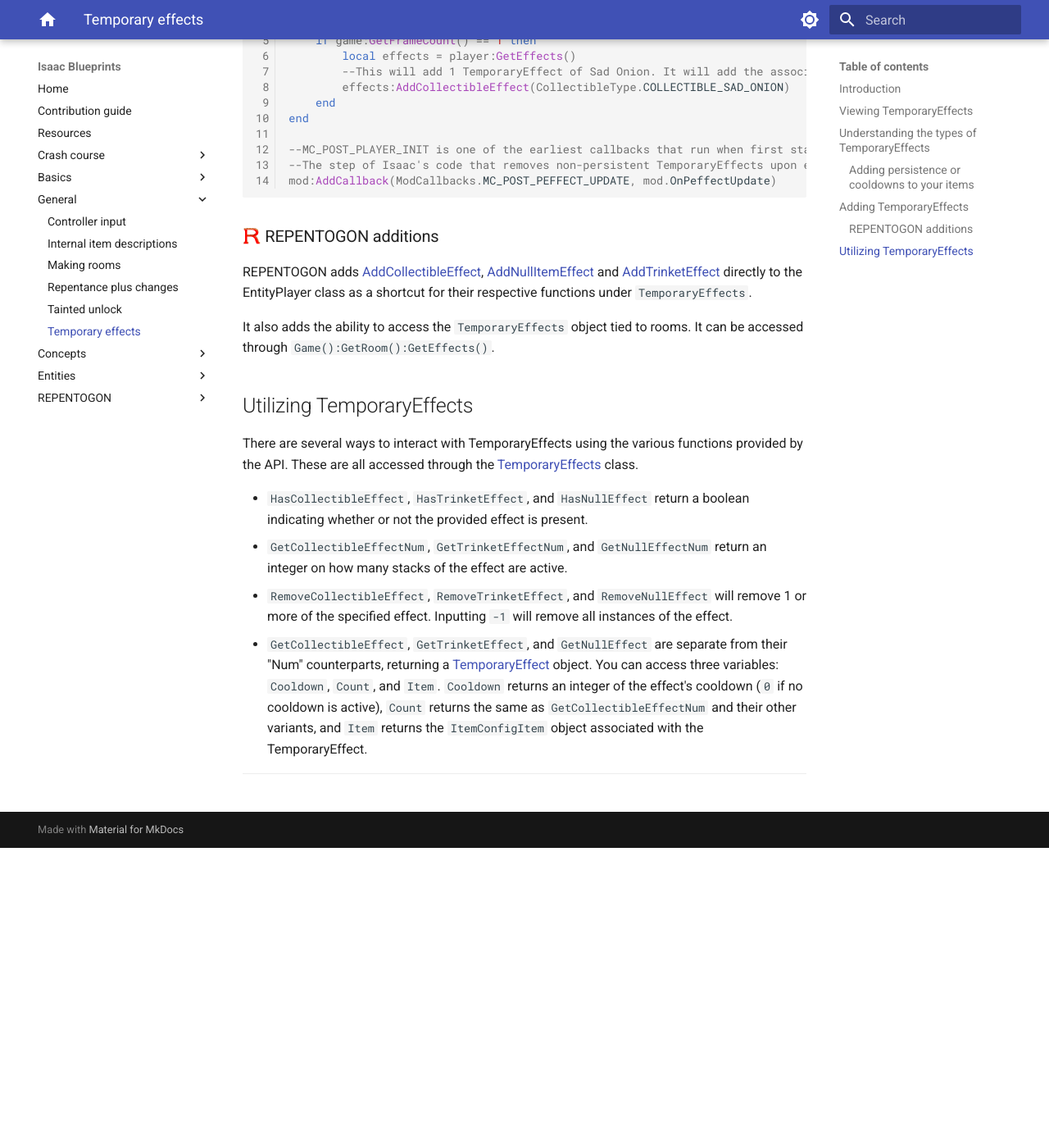
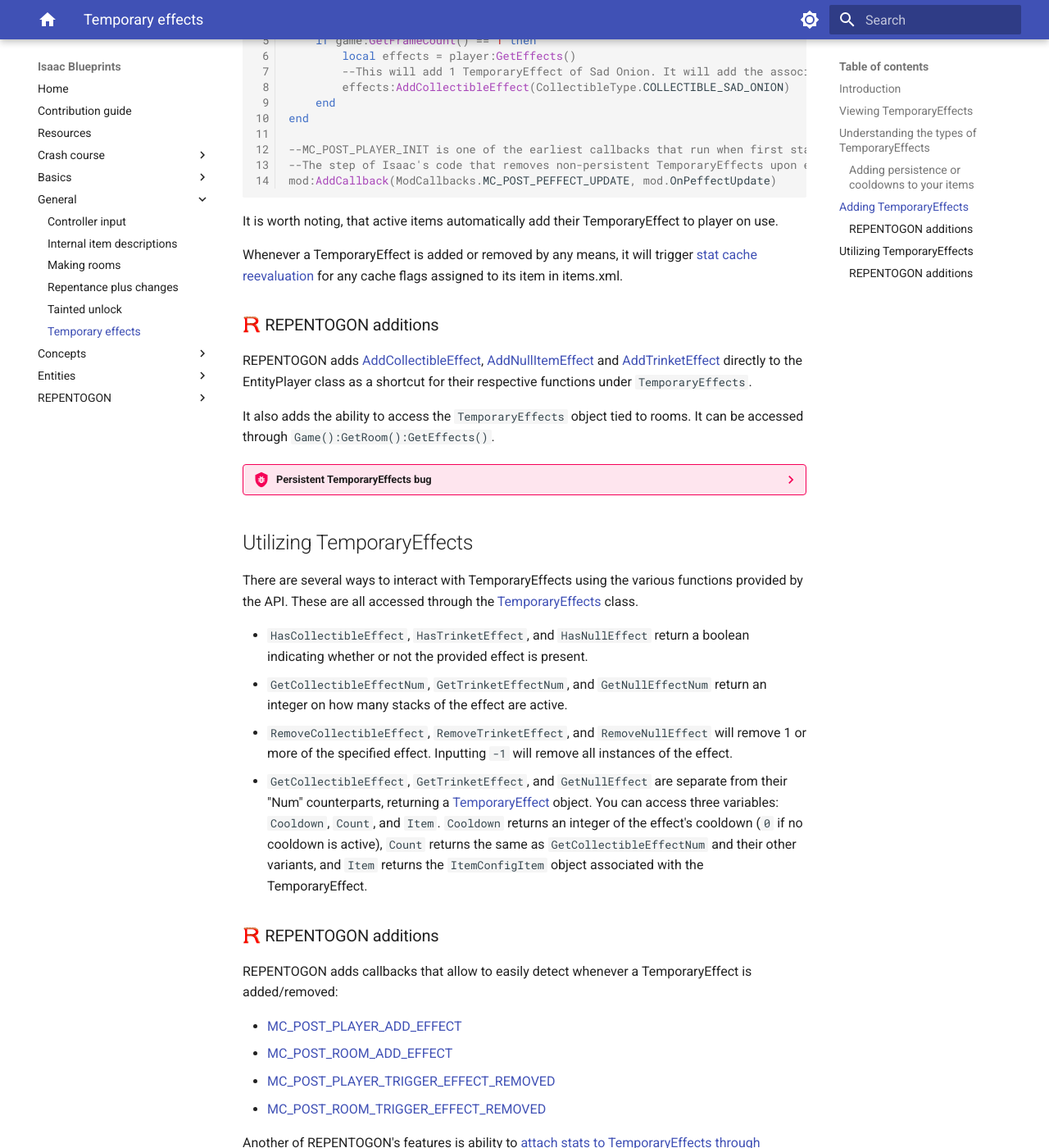
Before and after one commit to catinsurance/IsaacBlueprints, an MkDocs documentation site: the page built from docs/tutorials/general/temporary_effects.md, in a window 1280 px wide and 1400 px high, scrolled down 3529 px. Shown: the whole window at 82% size. Built offline with MkDocs 1.6.1 and Material for MkDocs 9.7.7, drawn with Linux system fonts in a browser that asks for light colours; comment, search, counter and statistics services are not loaded; before the commit the page ends 4563 px from its top, so only the background shows below that; some of the changed text lies outside the part shown.

Commit message:
Amend TemporaryEffects article

````diff
--- a/docs/tutorials/general/temporary_effects.md
+++ b/docs/tutorials/general/temporary_effects.md
@@ -92,11 +92,18 @@
 mod:AddCallback(ModCallbacks.MC_POST_PEFFECT_UPDATE, mod.OnPeffectUpdate)
 ```
 
+It is worth noting, that active items automatically add their TemporaryEffect to player on use.
+
+Whenever a TemporaryEffect is added or removed by any means, it will trigger [stat cache reevaluation](../basics/stats_cache.md) for any cache flags assigned to its item in items.xml.
+
 ### :modding-repentogon: REPENTOGON additions
 
 REPENTOGON adds [AddCollectibleEffect](https://repentogon.com/EntityPlayer.html#addcollectibleeffect), [AddNullItemEffect](https://repentogon.com/EntityPlayer.html#addnullitemeffect) and [AddTrinketEffect](https://repentogon.com/EntityPlayer.html#addtrinketeffect) directly to the EntityPlayer class as a shortcut for their respective functions under `TemporaryEffects`.
 
 It also adds the ability to access the `TemporaryEffects` object tied to rooms. It can be accessed through `Game():GetRoom():GetEffects()`.
+
+???- bug "Persistent TemporaryEffects bug"
+    Room's persistent TemporaryEffects are not properly stored upon quitting, and are thus lost after resuming a run.
 
 ## Utilizing TemporaryEffects
 
@@ -106,3 +113,14 @@
 - `GetCollectibleEffectNum`, `GetTrinketEffectNum`, and `GetNullEffectNum` return an integer on how many stacks of the effect are active.
 - `RemoveCollectibleEffect`, `RemoveTrinketEffect`, and `RemoveNullEffect` will remove 1 or more of the specified effect. Inputting `-1` will remove all instances of the effect.
 - `GetCollectibleEffect`, `GetTrinketEffect`, and `GetNullEffect` are separate from their "Num" counterparts, returning a [TemporaryEffect](https://wofsauge.github.io/IsaacDocs/rep/TemporaryEffect.html) object. You can access three variables: `Cooldown`, `Count`, and `Item`. `Cooldown` returns an integer of the effect's cooldown (`0` if no cooldown is active), `Count` returns the same as `GetCollectibleEffectNum` and their other variants, and `Item` returns the `ItemConfigItem` object associated with the TemporaryEffect.
+
+### :modding-repentogon: REPENTOGON additions
+
+REPENTOGON adds callbacks that allow to easily detect whenever a TemporaryEffect is added/removed:
+
+- [MC_POST_PLAYER_ADD_EFFECT](https://repentogon.com/enums/ModCallbacks.html#mc_post_player_add_effect)
+- [MC_POST_ROOM_ADD_EFFECT](https://repentogon.com/enums/ModCallbacks.html#mc_post_room_add_effect)
+- [MC_POST_PLAYER_TRIGGER_EFFECT_REMOVED](https://repentogon.com/enums/ModCallbacks.html#mc_post_player_trigger_effect_removed)
+- [MC_POST_ROOM_TRIGGER_EFFECT_REMOVED](https://repentogon.com/enums/ModCallbacks.html#mc_post_room_trigger_effect_removed)
+
+Another of REPENTOGON's features is ability to [attach stats to TemporaryEffects through items.xml](../repentogon/adding_stats.md#temporary-effects).
````
